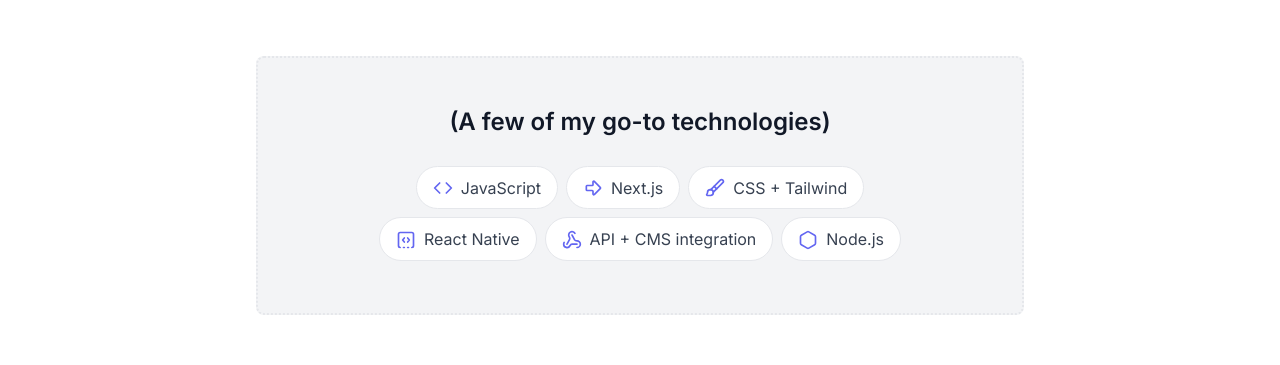
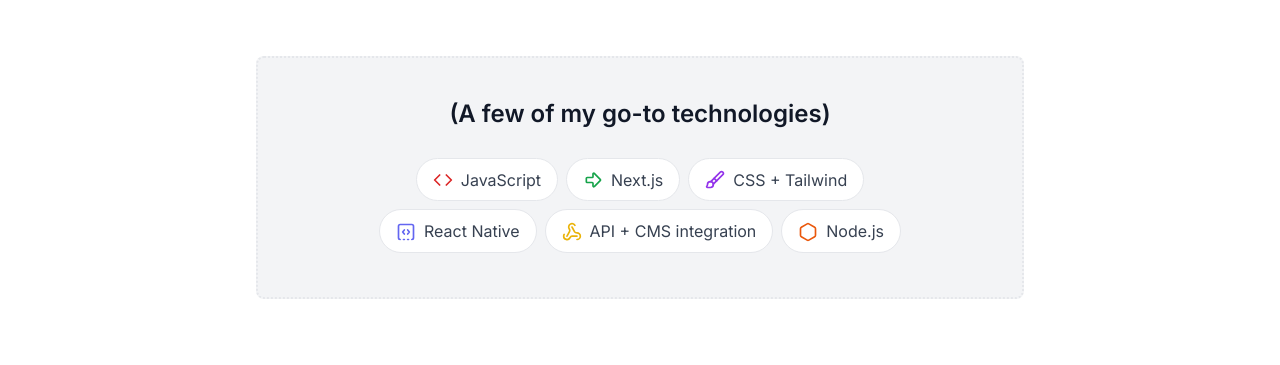
Before and after one commit to keilmart/portfolioV3, a Next.js app: page / in a window 1280 px wide. Shown: the part 578-943 px from the top of the page. Built offline with nearby package versions, Linux system fonts and the light colour scheme; no server answers; the database is empty.

Commit message:
Minor tweak to skills color and padding

```diff
--- a/components/HomepageListedSkills/HomepageListedSkills.js
+++ b/components/HomepageListedSkills/HomepageListedSkills.js
@@ -11,7 +11,7 @@ import {
 
 const HomepageListedSkills = () => {
   return (
-    <div className="max-w-3xl px-5 py-6 mx-auto mb-10 text-center transition duration-500 ease-in-out bg-gray-100 border-2 border-gray-200 border-dotted rounded-lg mt-9 md:mb-20 md:mt-20 md:p-12 dark:bg-darkModeDetail dark:border-none">
+    <div className="max-w-3xl px-5 py-6 mx-auto mb-10 text-center transition duration-500 ease-in-out bg-gray-100 border-2 border-gray-200 border-dotted rounded-lg mt-9 md:mb-20 md:mt-20 md:p-10 dark:bg-darkModeDetail dark:border-none">
       <h2 className="text-xl font-semibold md:text-2xl text-primary dark:text-slate-200">
         (A few of my go-to technologies)
       </h2>
@@ -19,17 +19,17 @@ const HomepageListedSkills = () => {
         <Capsule
           text="JavaScript"
           className="m-1 hover:rotate-2"
-          icon={<Code className="w-5 h-6 text-indigo-500" />}
+          icon={<Code className="w-5 h-6 text-red-600" />}
         />
         <Capsule
           text="Next.js"
           className="m-1 hover:-rotate-2"
-          icon={<ArrowBigRight className="w-5 h-6 text-indigo-500" />}
+          icon={<ArrowBigRight className="w-5 h-6 text-green-600" />}
         />
         <Capsule
           text="CSS + Tailwind"
           className="m-1 hover:rotate-2"
-          icon={<Brush className="w-5 h-6 text-indigo-500" />}
+          icon={<Brush className="w-5 h-6 text-purple-600" />}
         />
         <Capsule
           text="React Native"
@@ -39,12 +39,12 @@ const HomepageListedSkills = () => {
         <Capsule
           text="API + CMS integration"
           className="m-1 hover:rotate-2"
-          icon={<Webhook className="w-5 h-6 text-indigo-500" />}
+          icon={<Webhook className="w-5 h-6 text-yellow-500" />}
         />
         <Capsule
           text="Node.js"
           className="m-1 hover:-rotate-2"
-          icon={<Hexagon className="w-5 h-6 text-indigo-500" />}
+          icon={<Hexagon className="w-5 h-6 text-orange-600" />}
         />
       </div>
     </div>
```
